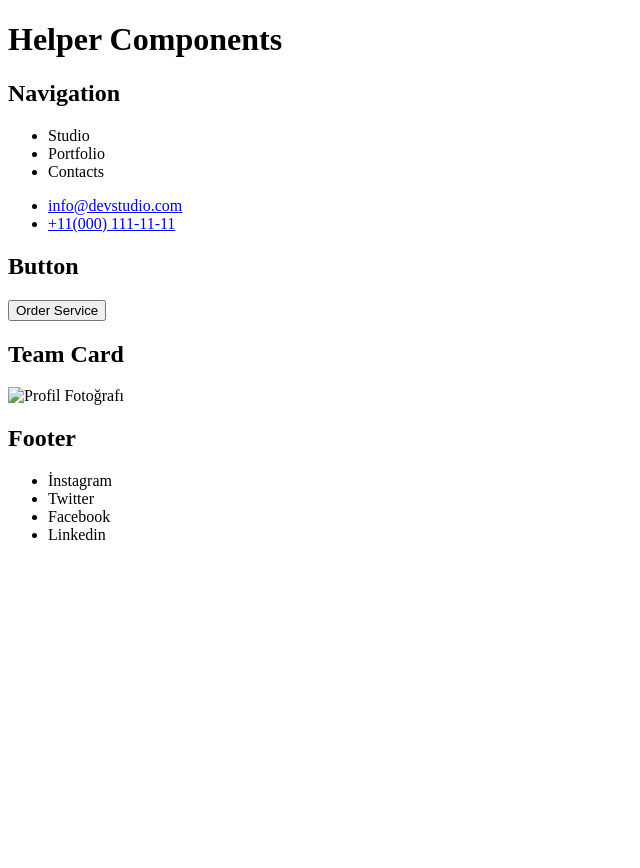
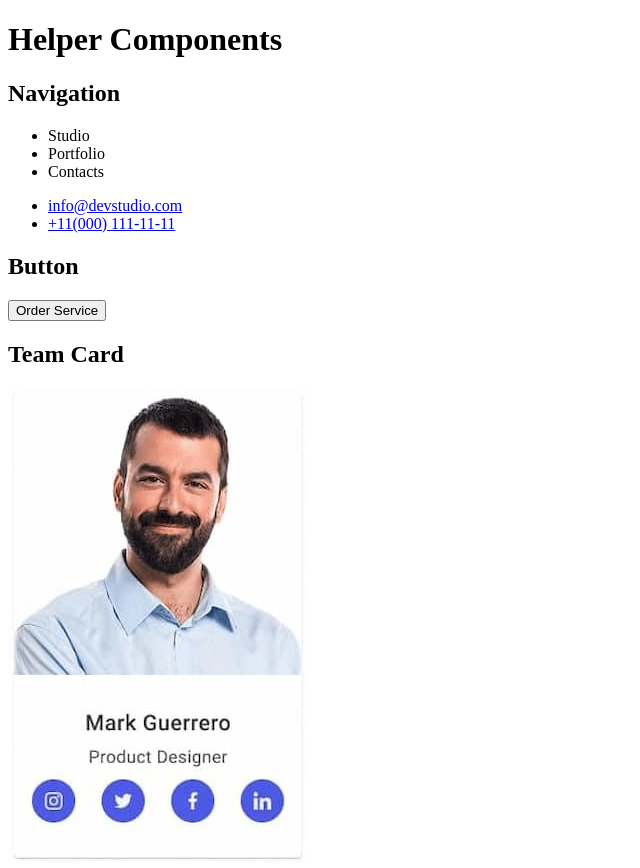
Before and after one commit to Alitan24/goit-markup-hw-01, a plain HTML site: page index.html in a window 1280 px wide. Shown: the top 868 px of the page, without its empty margins (0-640 px from the left). Before the commit the page ends 800 px from the top, so only its background shows below. Drawn offline with Linux system fonts and the light colour scheme; the site is published under a folder, as on GitHub Pages, so addresses that start at the root find nothing.

Commit message:
add initial filex

```diff
--- a/index.html
+++ b/index.html
@@ -37,7 +37,7 @@
 
       <h2>Team Card</h2>
 
-      <img src="/images/mark1.jpg" alt="Profil Fotoğrafı" width="300" />
+      <img src="images/mark1.jpg" alt="Profil Fotoğrafı" width="300" />
     </main>
     <!--2.Bölüm bitti-->
 
```
